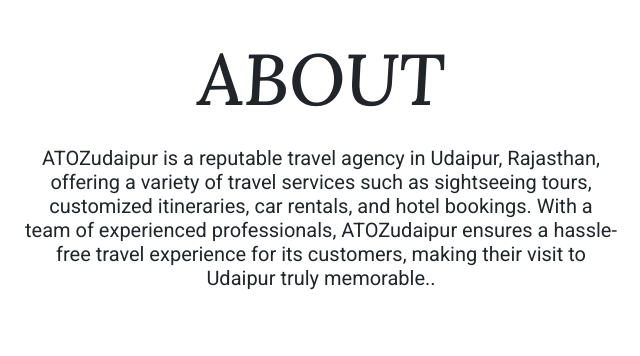
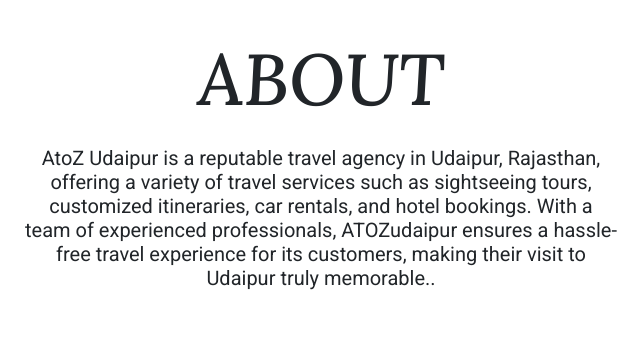
Before and after one commit to imshn/atozudaipurtravels, a website: page index.html in a window 1280 px wide. Shown: the part 940-1296 px from the top of the page, 319-959 px from the left. Drawn offline with nearby package versions, Linux system fonts and the light colour scheme.

Commit message:
new about meta tag

```diff
--- a/index.html
+++ b/index.html
@@ -5,7 +5,7 @@
   <meta charset="UTF-8" />
   <meta http-equiv="X-UA-Compatible" content="IE=edge" />
   <meta name="description"
-    content="ATOZudaipur is a reputable travel agency in Udaipur, Rajasthan, offering a variety of travel services such as sightseeing tours, customized itineraries, car rentals, and hotel bookings. With a team of experienced professionals, ATOZudaipur ensures a hassle-free travel experience for its customers, making their visit to Udaipur truly memorable.." />
+    content="ATOZudaipur is a renowned travel agency based in Udaipur, Rajasthan, providing a range of exceptional travel services to tourists. Their services include sightseeing tours, personalized itineraries and hotel bookings. The agency prides itself on offering a seamless travel experience to its clients, thanks to its team of skilled professionals. They ensure that customers enjoy their visit to Udaipur, and the memories they make last a lifetime." />
   <meta name="viewport" content="width=device-width, initial-scale=1.0" />
   <link rel="stylesheet" href="style.css" />
   <title>A to Z Udaipur Travels</title>
@@ -57,7 +57,7 @@
       class="about-section d-flex p-md-3 p-sm-3 flex-column justify-content-center align-items-center text-align-center">
       <h1 class="display-2">ABOUT</h1>
       <p class="p-3 h5 w-50">
-        ATOZudaipur is a reputable travel agency in Udaipur, Rajasthan, offering a variety of travel services such as
+        AtoZ Udaipur is a reputable travel agency in Udaipur, Rajasthan, offering a variety of travel services such as
         sightseeing tours, customized itineraries, car rentals, and hotel bookings. With a team of experienced
         professionals, ATOZudaipur ensures a hassle-free travel experience for its customers, making their visit to
         Udaipur truly memorable..
@@ -192,7 +192,7 @@
           <a href="kumbhalgarh.html" class="btn btn-primary">Show Details</a>
         </div>
       </div>
-      <div class="card m-2" >
+      <div class="card m-2">
         <img src="sukhadiyo.jpeg" width="478px" style="position: relative;" height="319px" class="card-img-top"
           alt="...">
         <div class="card-body">
```
Also changed, not shown: jagmandir.html (+4 -8 lines), sajjangarh.html (+4 -4 lines).
